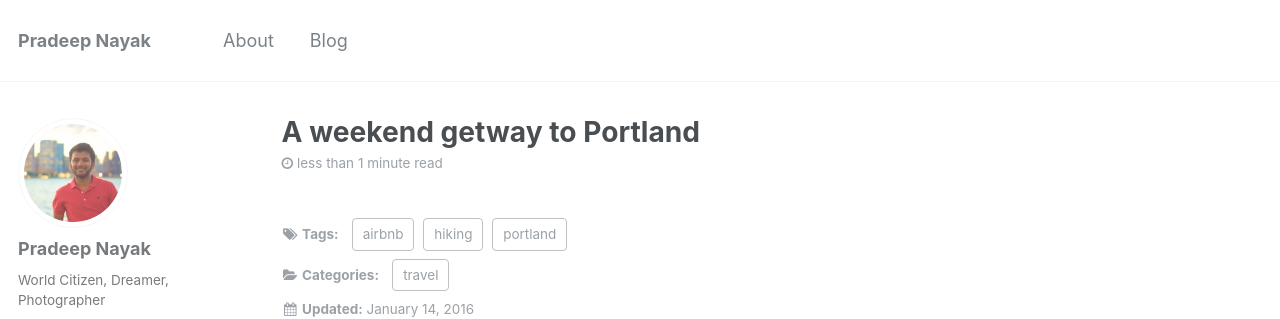
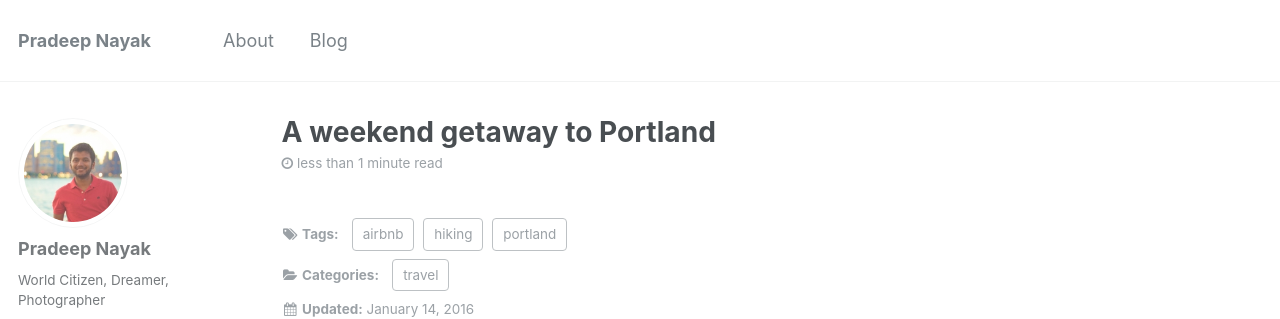
Before and after one commit to pradeep1288/pradeep1288.github.io, a Jekyll site: the page built from _posts/2016-01-14-a-weekend-getaway-to-portland.md, in a window 1280 px wide and 1348 px high. Shown: the top 319 px of the window. Built offline with Jekyll 4.4.1, drawn with Linux system fonts in a browser that asks for light colours; comment, search, counter and statistics services are not loaded.

Commit message:
Update 2016-01-14-a-weekend-getaway-to-portland.md

```diff
--- a/_posts/2016-01-14-a-weekend-getaway-to-portland.md
+++ b/_posts/2016-01-14-a-weekend-getaway-to-portland.md
@@ -1,8 +1,7 @@
 ---
-title: A weekend getway to Portland
+title: A weekend getaway to Portland
 header:
-  overlay-image: multonmah-falls.jpg
-  caption: Multonmah Falls, Portland
+  overlay-image: multonmah_falls.jpg
 exercpt: Ideas on a weekned itenary visiting Portland
 categories:
  - travel
```
